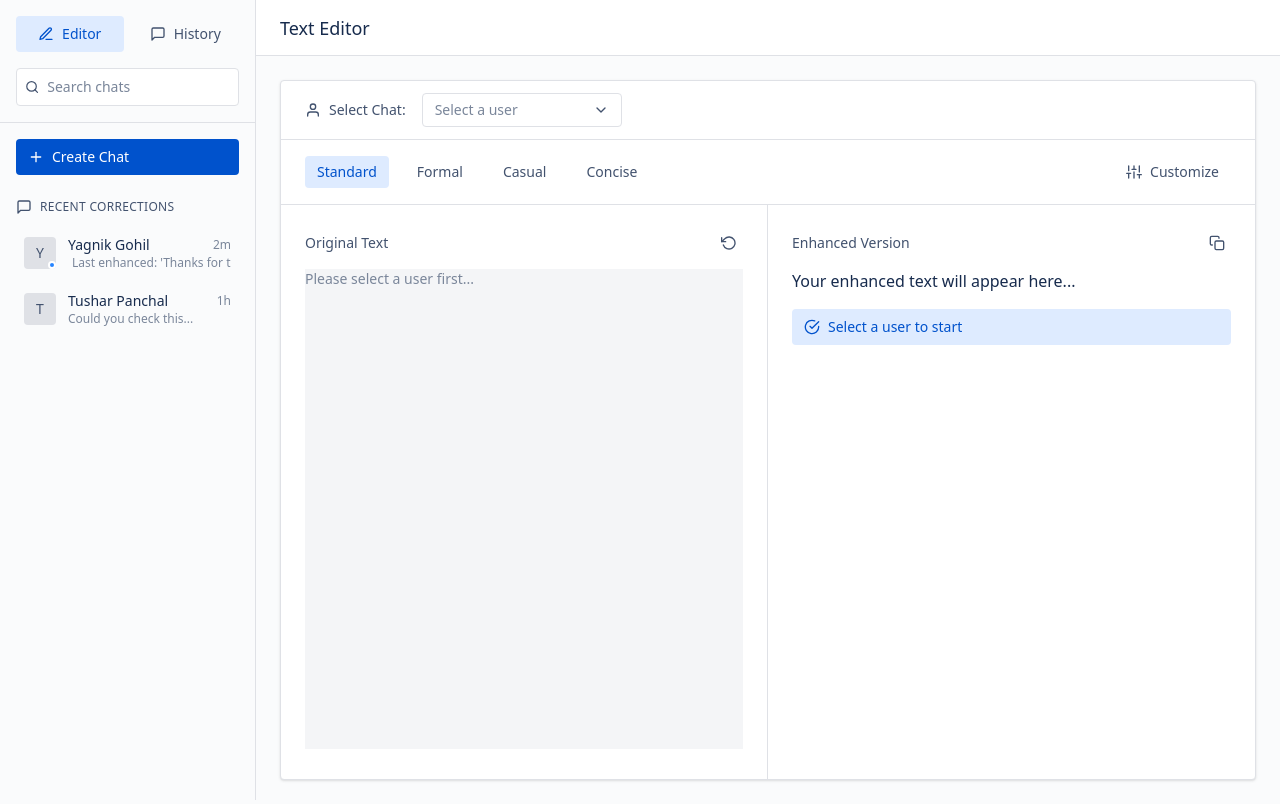
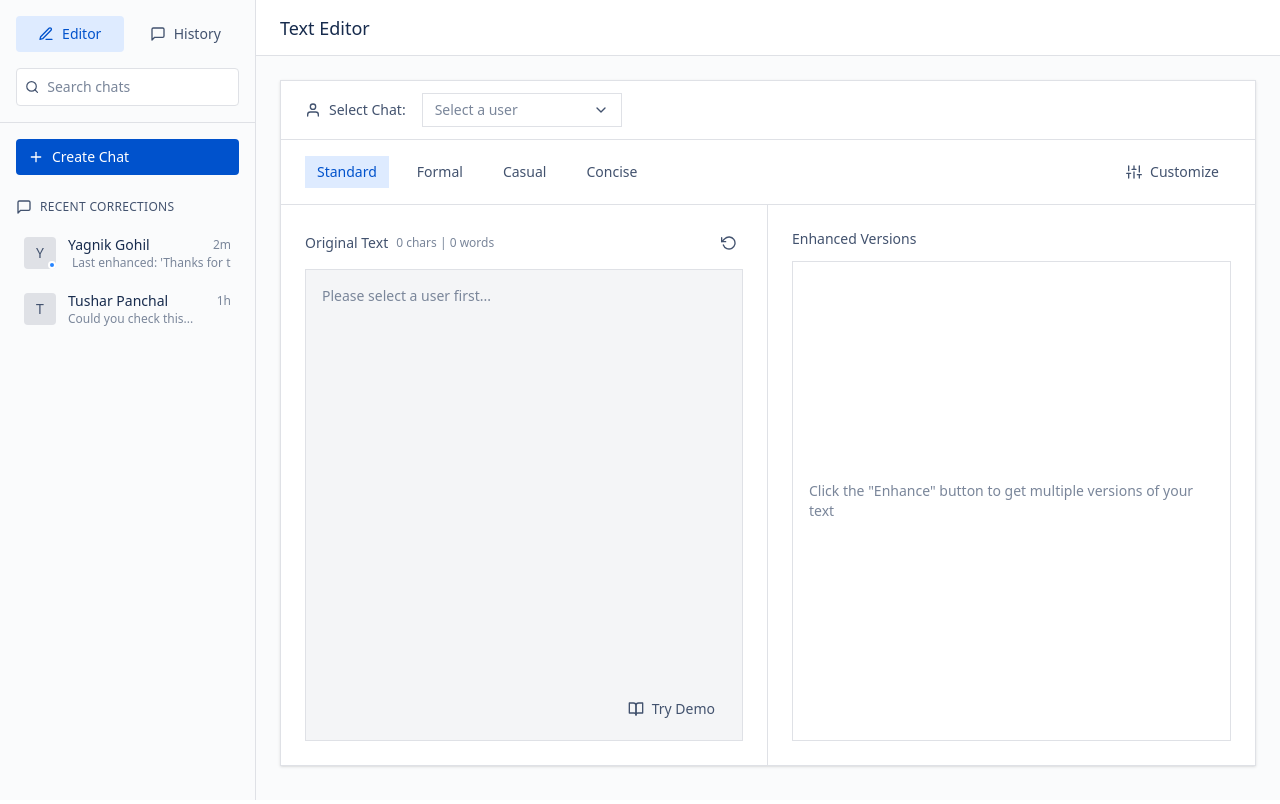
Before and after one commit to rathodrahool/CorrectEase, a React (Vite) app: page / in a window 1280 px wide. Built offline with nearby package versions, Linux system fonts and the light colour scheme; the HTML template or start-up script is replaced by a standard one.

Commit message:
fix: main content area

```diff
--- a/src/components/editor/Editor.tsx
+++ b/src/components/editor/Editor.tsx
@@ -6,6 +6,8 @@ import {
   FiSliders,
   FiUser,
   FiChevronDown,
+  FiSend,
+  FiBookOpen,
 } from "react-icons/fi";
 
 interface CorrectionStyle {
@@ -21,6 +23,12 @@ interface SavedText {
   enhancedText: string;
   style: string;
   timestamp: string;
+}
+
+interface EnhancedVersion {
+  id: string;
+  text: string;
+  style: string;
 }
 
 const correctionStyles: CorrectionStyle[] = [
@@ -45,6 +53,13 @@ const Editor: React.FC = () => {
   const [enhancedText, setEnhancedText] = React.useState("");
   const [isDropdownOpen, setIsDropdownOpen] = React.useState(false);
   const dropdownRef = React.useRef<HTMLDivElement>(null);
+  const [charCount, setCharCount] = React.useState(0);
+  const [wordCount, setWordCount] = React.useState(0);
+  const [isCopied, setIsCopied] = React.useState(false);
+  const [enhancedVersions, setEnhancedVersions] = React.useState<
+    EnhancedVersion[]
+  >([]);
+  const [isEnhancing, setIsEnhancing] = React.useState(false);
 
   // Mock users - this would come from your chat list
   const mockUsers = [
@@ -67,8 +82,14 @@ const Editor: React.FC = () => {
 
   const selectedUserData = mockUsers.find((user) => user.id === selectedUser);
 
+  const updateCounts = (text: string) => {
+    setCharCount(text.length);
+    setWordCount(text.trim() === "" ? 0 : text.trim().split(/\s+/).length);
+  };
+
   const handleTextChange = (text: string) => {
     setOriginalText(text);
+    updateCounts(text);
     // Auto-save logic would go here
     if (selectedUser) {
       saveText(text);
@@ -88,9 +109,47 @@ const Editor: React.FC = () => {
     // Save logic here
   };
 
+  const handleCopy = async () => {
+    await navigator.clipboard.writeText(enhancedText);
+    setIsCopied(true);
+    setTimeout(() => setIsCopied(false), 2000);
+  };
+
+  const handleEnhance = () => {
+    setIsEnhancing(true);
+    // Simulating API call delay
+    setTimeout(() => {
+      const demoEnhancements: EnhancedVersion[] = [
+        {
+          id: "1",
+          text: `${originalText} (Formal Version: This is a more sophisticated enhancement of your text.)`,
+          style: "formal",
+        },
+        {
+          id: "2",
+          text: `${originalText} (Casual Version: Here's a friendly way to say it!)`,
+          style: "casual",
+        },
+        {
+          id: "3",
+          text: `${originalText} (Concise Version: Shortened for clarity.)`,
+          style: "concise",
+        },
+      ];
+      setEnhancedVersions(demoEnhancements);
+      setIsEnhancing(false);
+    }, 1500);
+  };
+
+  const insertDemoText = () => {
+    const demoText =
+      "This is a sample text that needs to be enhanced. Please help me make it better.";
+    handleTextChange(demoText);
+  };
+
   return (
     <div className="h-full max-w-5xl mx-auto p-6">
-      <div className="bg-white border border-[#DFE1E6] rounded-sm shadow-sm">
+      <div className="bg-white border border-[#DFE1E6] shadow-sm">
         {/* User Selection Header */}
         <div className="px-6 py-3 border-b border-[#DFE1E6] flex items-center gap-4">
           <div className="flex items-center gap-2 text-[#42526E]">
@@ -101,7 +160,7 @@ const Editor: React.FC = () => {
             <button
               onClick={() => setIsDropdownOpen(!isDropdownOpen)}
               className="flex items-center gap-2 px-3 py-1.5 text-sm border border-[#DFE1E6]
-                rounded-sm text-[#172B4D] hover:bg-[#F4F5F7] transition-colors
+                text-[#172B4D] hover:bg-[#F4F5F7] transition-colors
                 focus:border-[#2684FF] focus:outline-none focus:ring-2
                 focus:ring-[#2684FF] focus:ring-opacity-25 min-w-[200px]
                 justify-between"
@@ -110,7 +169,7 @@ const Editor: React.FC = () => {
                 {selectedUser ? (
                   <>
                     <div
-                      className="w-6 h-6 bg-[#DFE1E6] rounded-sm flex items-center
+                      className="w-6 h-6 bg-[#DFE1E6] flex items-center
                       justify-center text-[#42526E] text-xs font-medium"
                     >
                       {selectedUserData?.name.charAt(0)}
@@ -130,7 +189,7 @@ const Editor: React.FC = () => {
             {isDropdownOpen && (
               <div
                 className="absolute top-full left-0 mt-1 w-full bg-white border
-                border-[#DFE1E6] rounded-sm shadow-lg z-40 py-1"
+                border-[#DFE1E6] shadow-lg z-40 py-1"
               >
                 {mockUsers.map((user) => (
                   <button
@@ -148,7 +207,7 @@ const Editor: React.FC = () => {
                       }`}
                   >
                     <div
-                      className={`w-6 h-6 rounded-sm flex items-center justify-center
+                      className={`w-6 h-6 flex items-center justify-center
                       text-xs font-medium
                       ${
                         selectedUser === user.id
@@ -173,7 +232,7 @@ const Editor: React.FC = () => {
               <button
                 key={style.id}
                 onClick={() => setSelectedStyle(style.id)}
-                className={`px-3 py-1.5 rounded-sm text-sm font-medium transition-colors
+                className={`px-3 py-1.5 text-sm font-medium transition-colors
                   ${
                     selectedStyle === style.id
                       ? "bg-[#DEEBFF] text-[#0052CC]"
@@ -184,7 +243,7 @@ const Editor: React.FC = () => {
               </button>
             ))}
           </div>
-          <button className="flex items-center gap-2 text-[#42526E] hover:bg-[#F4F5F7] px-3 py-1.5 rounded-sm transition-colors">
+          <button className="flex items-center gap-2 text-[#42526E] hover:bg-[#F4F5F7] px-3 py-1.5 transition-colors">
             <FiSliders className="w-4 h-4" />
             <span className="text-sm font-medium">Customize</span>
           </button>
@@ -193,15 +252,28 @@ const Editor: React.FC = () => {
         {/* Content Area */}
         <div className="grid grid-cols-2 divide-x divide-[#DFE1E6]">
           {/* Original Text */}
-          <div className="p-6">
+          <div className="p-6 flex flex-col h-[calc(100vh-15rem)]">
             <div className="mb-3 flex items-center justify-between">
+              <div className="flex items-center gap-2">
                 <h3 className="text-sm font-medium text-[#42526E]">
                   Original Text
                 </h3>
-              <button className="text-[#42526E] hover:bg-[#F4F5F7] p-1.5 rounded-sm transition-colors">
+                <span className="text-xs text-[#7A869A]">
+                  {charCount} chars | {wordCount} words
+                </span>
+              </div>
+              <button
+                onClick={() => handleTextChange("")}
+                className="text-[#42526E] hover:bg-[#F4F5F7] p-1.5 transition-colors group relative"
+                title="Clear text"
+              >
                 <FiRotateCcw className="w-4 h-4" />
+                <span className="absolute -top-8 left-1/2 transform -translate-x-1/2 bg-[#172B4D] text-white text-xs py-1 px-2 opacity-0 group-hover:opacity-100 transition-opacity whitespace-nowrap">
+                  Clear text
+                </span>
               </button>
             </div>
+            <div className="relative flex-grow">
               <textarea
                 value={originalText}
                 onChange={(e) => handleTextChange(e.target.value)}
@@ -211,32 +283,92 @@ const Editor: React.FC = () => {
                     : "Please select a user first..."
                 }
                 disabled={!selectedUser}
-              className="w-full min-h-[calc(100vh-20rem)] resize-none text-[#172B4D] text-sm
-                placeholder-[#7A869A] focus:outline-none focus:border-[#2684FF]
-                disabled:bg-[#F4F5F7] disabled:cursor-not-allowed"
+                className="w-full h-full resize-none text-[#172B4D] text-sm p-4
+                  placeholder-[#7A869A] focus:outline-none border border-[#DFE1E6]
+                  focus:border-[#2684FF] focus:ring-2 focus:ring-[#2684FF]
+                  focus:ring-opacity-25 disabled:bg-[#F4F5F7] disabled:cursor-not-allowed
+                  transition-all duration-200"
               />
+              <div className="absolute bottom-4 right-4 flex gap-2">
+                <button
+                  onClick={insertDemoText}
+                  className="flex items-center gap-2 px-3 py-1.5 bg-[#F4F5F7] text-[#42526E]
+                    hover:bg-[#DEEBFF] transition-colors"
+                >
+                  <FiBookOpen className="w-4 h-4" />
+                  <span className="text-sm">Try Demo</span>
+                </button>
+                {originalText.length > 0 && (
+                  <button
+                    onClick={handleEnhance}
+                    disabled={isEnhancing}
+                    className="flex items-center gap-2 px-3 py-1.5 bg-[#0052CC] text-white
+                      hover:bg-[#0065FF] transition-colors disabled:opacity-50"
+                  >
+                    <FiSend className="w-4 h-4" />
+                    <span className="text-sm">
+                      {isEnhancing ? "Enhancing..." : "Enhance"}
+                    </span>
+                  </button>
+                )}
+              </div>
+            </div>
           </div>
 
-          {/* Corrected Text */}
-          <div className="p-6">
-            <div className="mb-3 flex items-center justify-between">
-              <h3 className="text-sm font-medium text-[#42526E]">
-                Enhanced Version
+          {/* Enhanced Version */}
+          <div className="p-6 flex flex-col h-[calc(100vh-15rem)]">
+            <h3 className="text-sm font-medium text-[#42526E] mb-3">
+              Enhanced Versions
             </h3>
-              <button className="text-[#42526E] hover:bg-[#F4F5F7] p-1.5 rounded-sm transition-colors">
+            <div className="flex-grow border border-[#DFE1E6] p-4 overflow-y-auto">
+              {enhancedVersions.length > 0 ? (
+                <div className="space-y-4">
+                  {enhancedVersions.map((version) => (
+                    <div
+                      key={version.id}
+                      className="border border-[#DFE1E6] p-4 group relative"
+                    >
+                      <div className="flex justify-between items-start gap-4 mb-2">
+                        <span className="text-xs font-medium text-[#0052CC] bg-[#DEEBFF] px-2 py-1">
+                          {version.style.charAt(0).toUpperCase() +
+                            version.style.slice(1)}
+                        </span>
+                        <button
+                          onClick={() => {
+                            navigator.clipboard.writeText(version.text);
+                            setIsCopied(true);
+                            setTimeout(() => setIsCopied(false), 2000);
+                          }}
+                          className="text-[#42526E] hover:bg-[#F4F5F7] p-1.5 transition-colors"
+                        >
+                          {isCopied ? (
+                            <FiCheckCircle className="w-4 h-4 text-[#0052CC]" />
+                          ) : (
                             <FiCopy className="w-4 h-4" />
+                          )}
                         </button>
                       </div>
-            <div className="prose prose-sm max-w-none text-[#172B4D]">
-              <p>{enhancedText || "Your enhanced text will appear here..."}</p>
-              <div className="mt-4 flex items-center gap-2 text-[#0052CC] bg-[#DEEBFF] px-3 py-2 rounded-sm">
-                <FiCheckCircle className="w-4 h-4" />
-                <span className="text-sm">
-                  {selectedUser
-                    ? "Changes will be saved automatically"
-                    : "Select a user to start"}
-                </span>
+                      <p className="text-[#172B4D] text-sm whitespace-pre-wrap">
+                        {version.text}
+                      </p>
                     </div>
+                  ))}
+                </div>
+              ) : (
+                <div className="h-full flex items-center justify-center text-[#7A869A] text-sm">
+                  {isEnhancing ? (
+                    <p className="flex items-center gap-2">
+                      <span className="animate-spin">⏳</span> Generating
+                      enhancements...
+                    </p>
+                  ) : (
+                    <p>
+                      Click the "Enhance" button to get multiple versions of
+                      your text
+                    </p>
+                  )}
+                </div>
+              )}
             </div>
           </div>
         </div>
```
Lines whose indentation alone changed are shown as unchanged.
